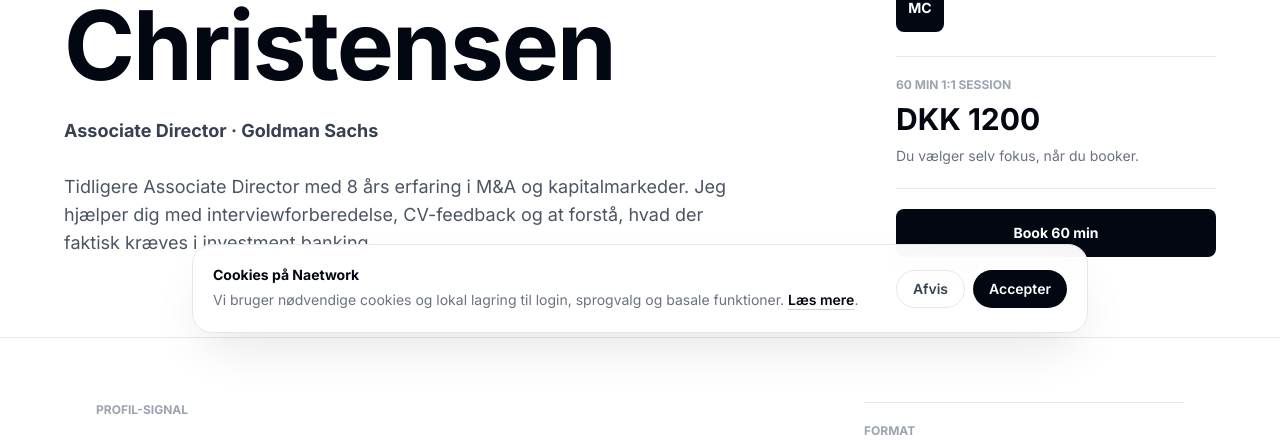
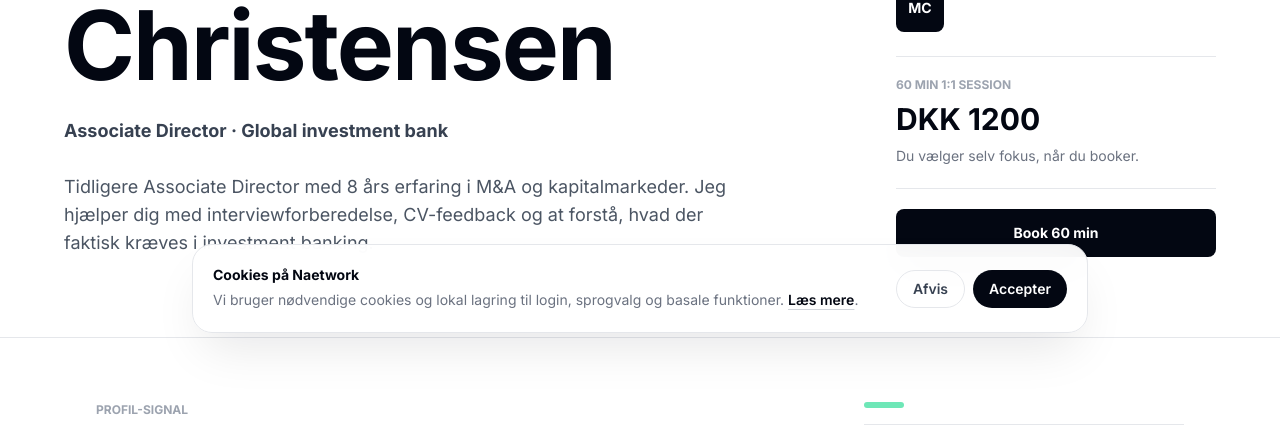
Before and after one commit to mikkelstreet-png/Naetwork, a Next.js app: page /professionals/demo-1 in a window 1280 px wide. Shown: the part 447-887 px from the top of the page. Built offline with nearby package versions, Linux system fonts and the light colour scheme; no server answers.

Commit message:
Align profile detail signals

```diff
--- a/app/professionals/[id]/page.tsx
+++ b/app/professionals/[id]/page.tsx
@@ -41,7 +41,7 @@ const DEMO_PROFESSIONALS: Record<string, Professional> = {
     id: 'demo-1',
     name: 'Mads Christensen',
     title: 'Associate Director',
-    company: 'Goldman Sachs',
+    company: 'Global investment bank',
     industries: ['Banking', 'Private Equity'],
     price: 1200,
     bio: 'Tidligere Associate Director med 8 års erfaring i M&A og kapitalmarkeder. Jeg hjælper dig med interviewforberedelse, CV-feedback og at forstå, hvad der faktisk kræves i investment banking.',
@@ -51,7 +51,7 @@ const DEMO_PROFESSIONALS: Record<string, Professional> = {
     id: 'demo-2',
     name: 'Sofie Larsen',
     title: 'Senior Consultant',
-    company: 'McKinsey & Company',
+    company: 'Tier-one strategy firm',
     industries: ['Management Consulting'],
     price: 1100,
     bio: 'Senior Consultant med fokus på strategi og organisationsudvikling. Har hjulpet kandidater med case-forberedelse, interviewtræning og karrierevalg.',
@@ -61,7 +61,7 @@ const DEMO_PROFESSIONALS: Record<string, Professional> = {
     id: 'demo-3',
     name: 'Emil Andersen',
     title: 'AI Product Lead',
-    company: 'Google DeepMind',
+    company: 'Leading AI environment',
     industries: ['AI'],
     price: 900,
     bio: 'Produktleder med baggrund i machine learning og AI-strategi. Hjælper kandidater med at forstå roller, portfolio og veje ind i AI-industrien.',
@@ -79,9 +79,9 @@ function initials(name: string) {
 }
 
 function accentFor(pro: Professional) {
-  if (pro.industries.includes('AI')) return 'bg-sky-300'
+  if (pro.industries.includes('AI')) return 'bg-cyan-300'
   if (pro.industries.includes('Banking')) return 'bg-emerald-300'
-  if (pro.industries.includes('Management Consulting')) return 'bg-cyan-300'
+  if (pro.industries.includes('Management Consulting')) return 'bg-blue-300'
   return 'bg-lime-300'
 }
 
@@ -318,6 +318,7 @@ export default function ProfessionalDetailPage() {
           </div>
 
           <aside className="lg:sticky lg:top-24 lg:h-fit">
+            <span className={`mb-4 block h-1.5 w-10 rounded-full ${accentFor(professional)}`} />
             <div className="border-t border-gray-200">
               {facts.map((item) => (
                 <div key={item.label} className="border-b border-gray-200 py-5">
```
